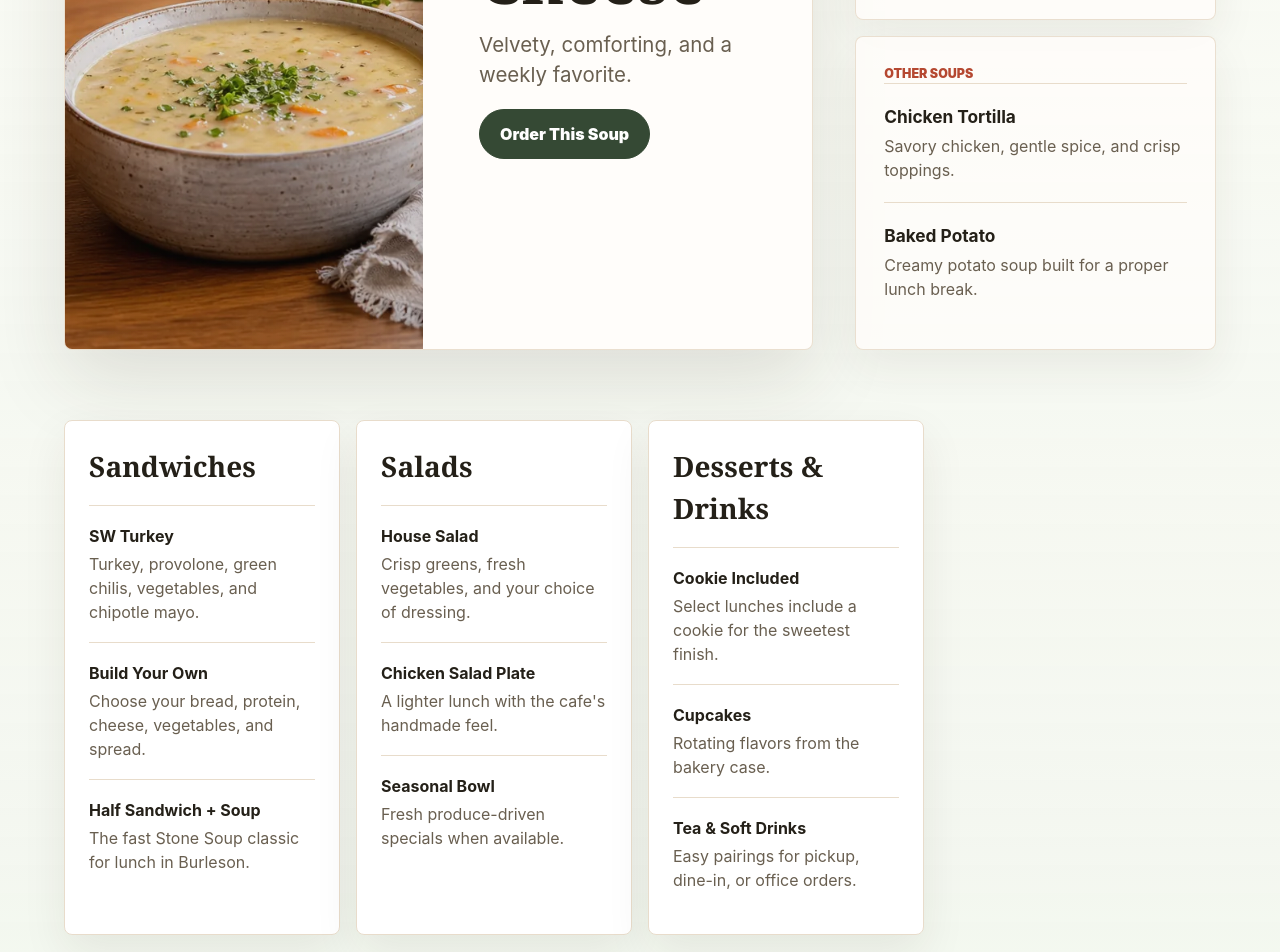
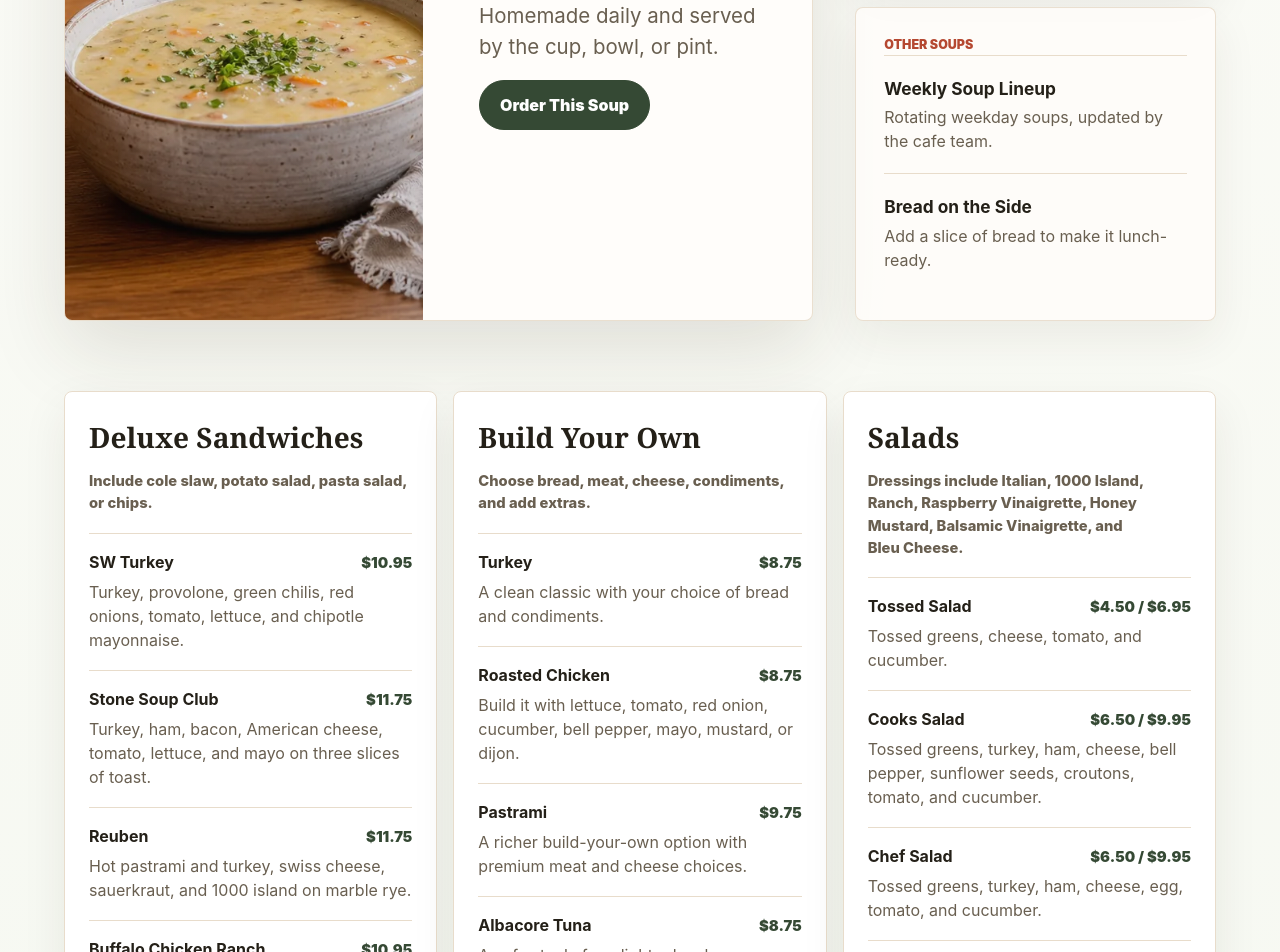
Before and after one commit to toinebrailsford-hue/stone-soup-cafe-burleson, a Next.js app: page / in a window 1280 px wide. Shown: the part 2660-3612 px from the top of the page. Built offline with nearby package versions, Linux system fonts and the light colour scheme.

Commit message:
Use real June 2025 menu content

```diff
--- a/app/globals.css
+++ b/app/globals.css
@@ -626,7 +626,7 @@ dd {
 }
 
 .menu-grid {
-  grid-template-columns: repeat(4, minmax(0, 1fr));
+  grid-template-columns: repeat(3, minmax(0, 1fr));
 }
 
 .menu-card {
@@ -638,9 +638,16 @@ dd {
   font-size: 1.75rem;
 }
 
+.menu-note {
+  margin: 12px 0 0;
+  color: var(--muted);
+  font-size: 0.92rem;
+  font-weight: 850;
+}
+
 .menu-item {
   display: grid;
-  gap: 4px;
+  gap: 6px;
   padding: 18px 0;
   border-top: 1px solid var(--line);
 }
@@ -651,6 +658,39 @@ dd {
 
 .menu-item span {
   color: var(--muted);
+}
+
+.menu-title-row {
+  display: grid;
+  grid-template-columns: minmax(0, 1fr) auto;
+  gap: 14px;
+  align-items: baseline;
+}
+
+.menu-title-row strong {
+  line-height: 1.2;
+}
+
+.menu-title-row .menu-price {
+  color: var(--sage-dark);
+  font-size: 0.92rem;
+  font-weight: 950;
+  white-space: nowrap;
+}
+
+.pdf-link {
+  display: inline-flex;
+  min-height: 48px;
+  align-items: center;
+  justify-content: center;
+  margin-top: 24px;
+  border: 1px solid var(--line);
+  border-radius: 999px;
+  padding: 12px 20px;
+  background: rgba(255, 253, 250, 0.78);
+  color: var(--sage-dark);
+  font-weight: 950;
+  text-decoration: none;
 }
 
 @keyframes rise-in {
--- a/app/page.tsx
+++ b/app/page.tsx
@@ -18,6 +18,18 @@ type Content = {
   hours: string;
 };
 
+type MenuItem = {
+  name: string;
+  detail: string;
+  price?: string;
+};
+
+type MenuGroup = {
+  category: string;
+  note?: string;
+  items: MenuItem[];
+};
+
 const defaultContent: Content = {
   soupOfWeek:
     "Monday Broccoli Cheese and Creamy Tomato with Pasta; Tuesday Baked Potato and Southwest Corn Chowder; Wednesday Chicken Enchilada and Mushroom Beer Cheese; Thursday Chicken Tortilla and Creamy Chicken Mushroom; Friday Broccoli Cheese and White Bean Chicken.",
@@ -30,37 +42,69 @@ const defaultContent: Content = {
   hours: "Monday-Thursday 8:30 AM-3:00 PM. Friday 8:30 AM-2:30 PM. Closed Saturday and Sunday.",
 };
 
-const menu = [
+const menu: MenuGroup[] = [
   {
-    category: "Soups",
+    category: "Soup - Homemade Daily",
+    note: "Cup $3.95 · Bowl $4.95 · Pint $5.95 · Slice of bread $.50",
     items: [
-      ["Broccoli Cheese", "Velvety, comforting, and a weekly favorite."],
-      ["Chicken Tortilla", "Savory chicken, gentle spice, and crisp toppings."],
-      ["Baked Potato", "Creamy potato soup built for a proper lunch break."],
+      { name: "Soup of the Day", detail: "Homemade daily and served by the cup, bowl, or pint.", price: "$3.95+" },
+      { name: "Weekly Soup Lineup", detail: "Rotating weekday soups, updated by the cafe team." },
+      { name: "Bread on the Side", detail: "Add a slice of bread to make it lunch-ready.", price: "$.50" },
     ],
   },
   {
-    category: "Sandwiches",
+    category: "Deluxe Sandwiches",
+    note: "Include cole slaw, potato salad, pasta salad, or chips.",
     items: [
-      ["SW Turkey", "Turkey, provolone, green chilis, vegetables, and chipotle mayo."],
-      ["Build Your Own", "Choose your bread, protein, cheese, vegetables, and spread."],
-      ["Half Sandwich + Soup", "The fast Stone Soup classic for lunch in Burleson."],
+      { name: "SW Turkey", detail: "Turkey, provolone, green chilis, red onions, tomato, lettuce, and chipotle mayonnaise.", price: "$10.95" },
+      { name: "Stone Soup Club", detail: "Turkey, ham, bacon, American cheese, tomato, lettuce, and mayo on three slices of toast.", price: "$11.75" },
+      { name: "Reuben", detail: "Hot pastrami and turkey, swiss cheese, sauerkraut, and 1000 island on marble rye.", price: "$11.75" },
+      { name: "Buffalo Chicken Ranch", detail: "Chicken breast, provolone, buffalo ranch sauce, pickles, lettuce, tomato, and mayo.", price: "$10.95" },
+      { name: "California Dreamer", detail: "Smoked turkey, avocado, provolone, lettuce, tomato, and mayo on a croissant.", price: "$11.75" },
+      { name: "Veggie Supreme", detail: "Tomato, mushrooms, chilis, cucumber, peppers, olives, onion, mayo, herb cream cheese, and provolone.", price: "$10.95" },
+    ],
+  },
+  {
+    category: "Build Your Own",
+    note: "Choose bread, meat, cheese, condiments, and add extras.",
+    items: [
+      { name: "Turkey", detail: "A clean classic with your choice of bread and condiments.", price: "$8.75" },
+      { name: "Roasted Chicken", detail: "Build it with lettuce, tomato, red onion, cucumber, bell pepper, mayo, mustard, or dijon.", price: "$8.75" },
+      { name: "Pastrami", detail: "A richer build-your-own option with premium meat and cheese choices.", price: "$9.75" },
+      { name: "Albacore Tuna", detail: "A cafe staple for a lighter lunch.", price: "$8.75" },
+      { name: "Grilled Cheese", detail: "Simple, warm, and lunch-break friendly.", price: "$7.50" },
+      { name: "Half Build Your Own", detail: "A smaller sandwich option when soup is the star.", price: "$6.25" },
     ],
   },
   {
     category: "Salads",
+    note: "Dressings include Italian, 1000 Island, Ranch, Raspberry Vinaigrette, Honey Mustard, Balsamic Vinaigrette, and Bleu Cheese.",
     items: [
-      ["House Salad", "Crisp greens, fresh vegetables, and your choice of dressing."],
-      ["Chicken Salad Plate", "A lighter lunch with the cafe's handmade feel."],
-      ["Seasonal Bowl", "Fresh produce-driven specials when available."],
+      { name: "Tossed Salad", detail: "Tossed greens, cheese, tomato, and cucumber.", price: "$4.50 / $6.95" },
+      { name: "Cooks Salad", detail: "Tossed greens, turkey, ham, cheese, bell pepper, sunflower seeds, croutons, tomato, and cucumber.", price: "$6.50 / $9.95" },
+      { name: "Chef Salad", detail: "Tossed greens, turkey, ham, cheese, egg, tomato, and cucumber.", price: "$6.50 / $9.95" },
+      { name: "Chicken or Albacore Tuna Salad", detail: "Served on a bed of tossed greens.", price: "$6.50 / $9.95" },
+      { name: "Haystack Taco Salad", detail: "A meatless taco salad option.", price: "$6.50 / $9.95" },
     ],
   },
   {
-    category: "Desserts & Drinks",
+    category: "Breakfast",
+    note: "Served weekday mornings.",
     items: [
-      ["Cookie Included", "Select lunches include a cookie for the sweetest finish."],
-      ["Cupcakes", "Rotating flavors from the bakery case."],
-      ["Tea & Soft Drinks", "Easy pairings for pickup, dine-in, or office orders."],
+      { name: "Fried Egg Sandwich - One Egg", detail: "Croissant or bagel with bacon or ham and your choice of cheese.", price: "$7.25" },
+      { name: "Fried Egg Sandwich - Two Egg", detail: "Croissant or bagel with bacon or ham and your choice of cheese.", price: "$8.25" },
+      { name: "Bagel", detail: "Assorted bagels.", price: "$2.00" },
+      { name: "Bagel with Cream Cheese", detail: "Simple and fast for breakfast.", price: "$2.75" },
+      { name: "Croissant", detail: "Buttery breakfast side.", price: "$1.75" },
+    ],
+  },
+  {
+    category: "Extras & Beverages",
+    note: "Delivery available 11am-2pm.",
+    items: [
+      { name: "Chips, Cole Slaw, Potato Salad, or Pasta Salad", detail: "Classic side choices for sandwiches.", price: "$2.00" },
+      { name: "Extra Meat", detail: "Half sandwich or whole sandwich add-on.", price: "$1.50 / $3.00" },
+      { name: "Soft Drinks", detail: "Coke, Diet Coke, Root Beer, Dr. Pepper, 7up, Diet Dr Pepper, lemonade, tea, and sweet tea.", price: "$2.25 / $2.75" },
     ],
   },
 ];
@@ -106,6 +150,7 @@ function sandwichSpecial(sandwichText: string) {
     name: namePart.trim() || "SW Turkey",
     ingredients: ingredients.trim().replace(/^./, (letter) => letter.toUpperCase()),
     included: included.startsWith("Includes") ? included : `Includes ${included}`,
+    price: "$10.95",
   };
 }
 
@@ -182,9 +227,9 @@ export default async function Home() {
   const content = await getContent();
   const encodedAddress = encodeURIComponent("333 SW Wilshire Blvd Suite G Burleson TX 76028");
   const directionsUrl = `https://www.google.com/maps/search/?api=1&query=${encodedAddress}`;
-  const soupMenu = menu.find((group) => group.category === "Soups");
-  const supportingMenus = menu.filter((group) => group.category !== "Soups");
-  const featuredSoup = soupMenu?.items[0] ?? ["Broccoli Cheese", "Velvety, comforting, and a weekly favorite."];
+  const soupMenu = menu.find((group) => group.category.includes("Soup"));
+  const supportingMenus = menu.filter((group) => !group.category.includes("Soup"));
+  const featuredSoup = soupMenu?.items[0] ?? { name: "Soup of the Day", detail: "Homemade daily and served by the cup, bowl, or pint." };
   const secondarySoups = soupMenu?.items.slice(1) ?? [];
   const soupLineup = weeklySoupLineup(content.soupOfWeek);
   const todaySoup = soupLineup[0];
@@ -233,7 +278,7 @@ export default async function Home() {
         <div className="hero-visual" aria-label="Fresh soup and sandwich lunch photography">
           <div className="photo-card photo-main">
             <span>Soup of the Week</span>
-            <strong>{todaySoup ? `${todaySoup.day}: ${todaySoup.soups}` : featuredSoup[0]}</strong>
+            <strong>{todaySoup ? `${todaySoup.day}: ${todaySoup.soups}` : featuredSoup.name}</strong>
           </div>
           <div className="photo-card photo-side">
             <span>Sandwich of the Week</span>
@@ -259,14 +304,14 @@ export default async function Home() {
         <div className="special-grid">
           <article className="featured-special">
             <span>Today&apos;s soup</span>
-            <h3>{todaySoup?.soups ?? featuredSoup[0]}</h3>
+            <h3>{todaySoup?.soups ?? featuredSoup.name}</h3>
             <p>{todaySoup ? `${todaySoup.day}'s featured bowls, ready for pickup.` : "Fresh soup, ready for pickup."}</p>
           </article>
           <article className="sandwich-special">
             <div className="sandwich-panel">
               <div className="sandwich-topline">
                 <span>Featured sandwich</span>
-                <div className="special-price">$10.50 lunch special</div>
+              <div className="special-price">{sandwich.price} deluxe</div>
               </div>
               <h3>{sandwich.name}</h3>
               <p>{sandwich.ingredients}</p>
@@ -298,8 +343,8 @@ export default async function Home() {
             <div className="featured-soup-copy">
               <span className="badge">Chef&apos;s Pick</span>
               <p className="eyebrow">Today&apos;s Featured Soup</p>
-              <h3 id="featured-soup-title">{featuredSoup[0]}</h3>
-              <p>{featuredSoup[1]}</p>
+              <h3 id="featured-soup-title">{featuredSoup.name}</h3>
+              <p>{featuredSoup.detail}</p>
               <a className="button primary" href="tel:+18174472989">Order This Soup</a>
             </div>
           </article>
@@ -318,10 +363,10 @@ export default async function Home() {
             </div>
             <div className="other-soups">
               <p className="mini-heading">Other Soups</p>
-              {secondarySoups.map(([name, detail]) => (
-                <div className="quiet-soup" key={name}>
-                  <strong>{name}</strong>
-                  <span>{detail}</span>
+              {secondarySoups.map((item) => (
+                <div className="quiet-soup" key={item.name}>
+                  <strong>{item.name}</strong>
+                  <span>{item.detail}</span>
                 </div>
               ))}
             </div>
@@ -332,15 +377,22 @@ export default async function Home() {
           {supportingMenus.map((group) => (
             <article className="menu-card" key={group.category}>
               <h3>{group.category}</h3>
-              {group.items.map(([name, detail]) => (
-                <div className="menu-item" key={name}>
-                  <strong>{name}</strong>
-                  <span>{detail}</span>
+              {group.note ? <p className="menu-note">{group.note}</p> : null}
+              {group.items.map((item) => (
+                <div className="menu-item" key={item.name}>
+                  <div className="menu-title-row">
+                    <strong>{item.name}</strong>
+                    {item.price ? <span className="menu-price">{item.price}</span> : null}
+                  </div>
+                  <span>{item.detail}</span>
                 </div>
               ))}
             </article>
           ))}
         </div>
+        <a className="pdf-link" href="https://img1.wsimg.com/blobby/go/b707bd5e-b23c-40e9-9566-f3028ce016d1/MenurevisedJune2025.pdf">
+          View the full June 2025 PDF menu
+        </a>
       </section>
 
       <section className="section catering" id="catering">
```
